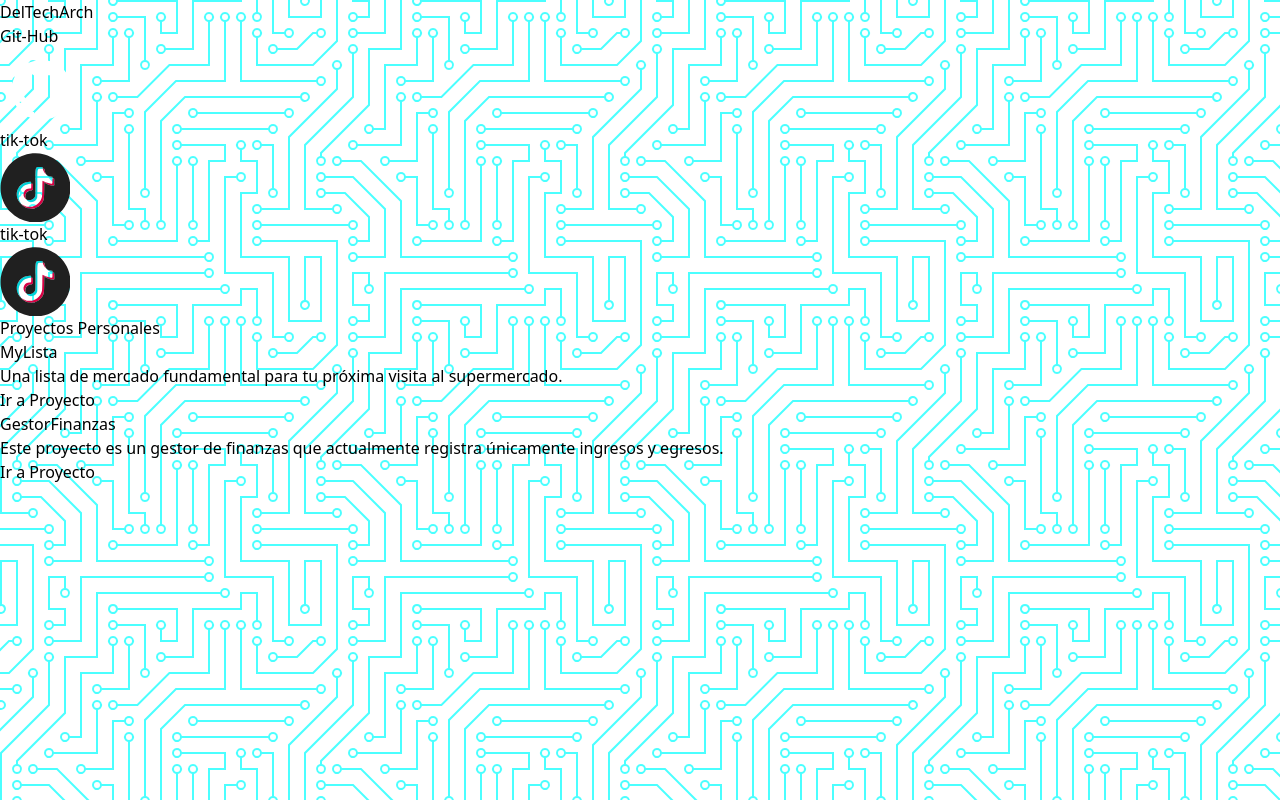
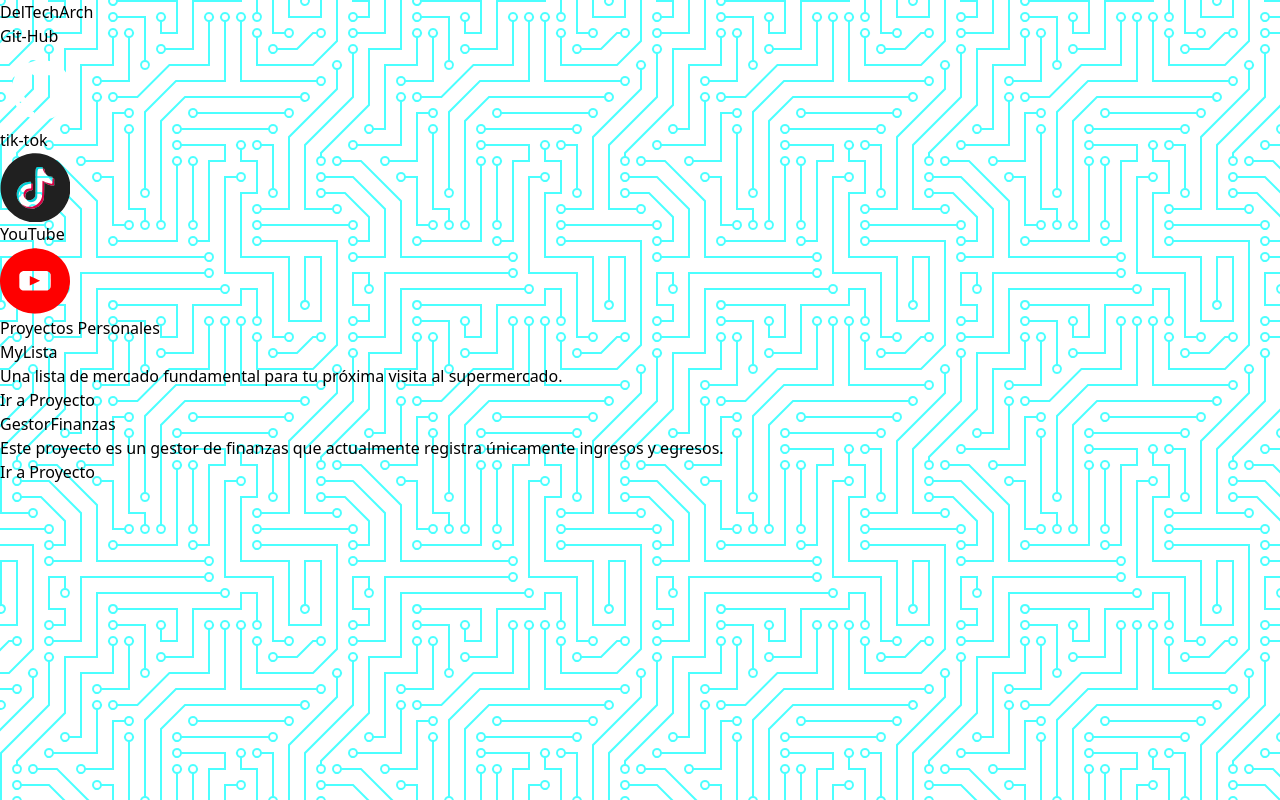
Before and after one commit to DeltechArch/Pagina-Enlaces, a React (Vite) app: page / in a window 1280 px wide. Built offline with nearby package versions, Linux system fonts and the light colour scheme.

Commit message:
pequeño cambio solo para probar la pc

```diff
--- a/src/components/ListaDeLinks.jsx
+++ b/src/components/ListaDeLinks.jsx
@@ -18,9 +18,9 @@ export const ListaDeLinks = () => {
         enlace='https://www.tiktok.com/@deltecharch'
       />
        <InfoLink
-        texto='tik-tok'
-        imagenSrc='./assets/tiktok.svg'
-        enlace='https://www.tiktok.com/@deltecharch'
+        texto='YouTube'
+        imagenSrc='./assets/yuotube.svg'
+        enlace='https://www.youtube.com/channel/UCipJ9FqdaM7ZmXtInVIfRqw'
       />
 
 
```
Also changed, not shown: public/assets/yuotube.svg.
